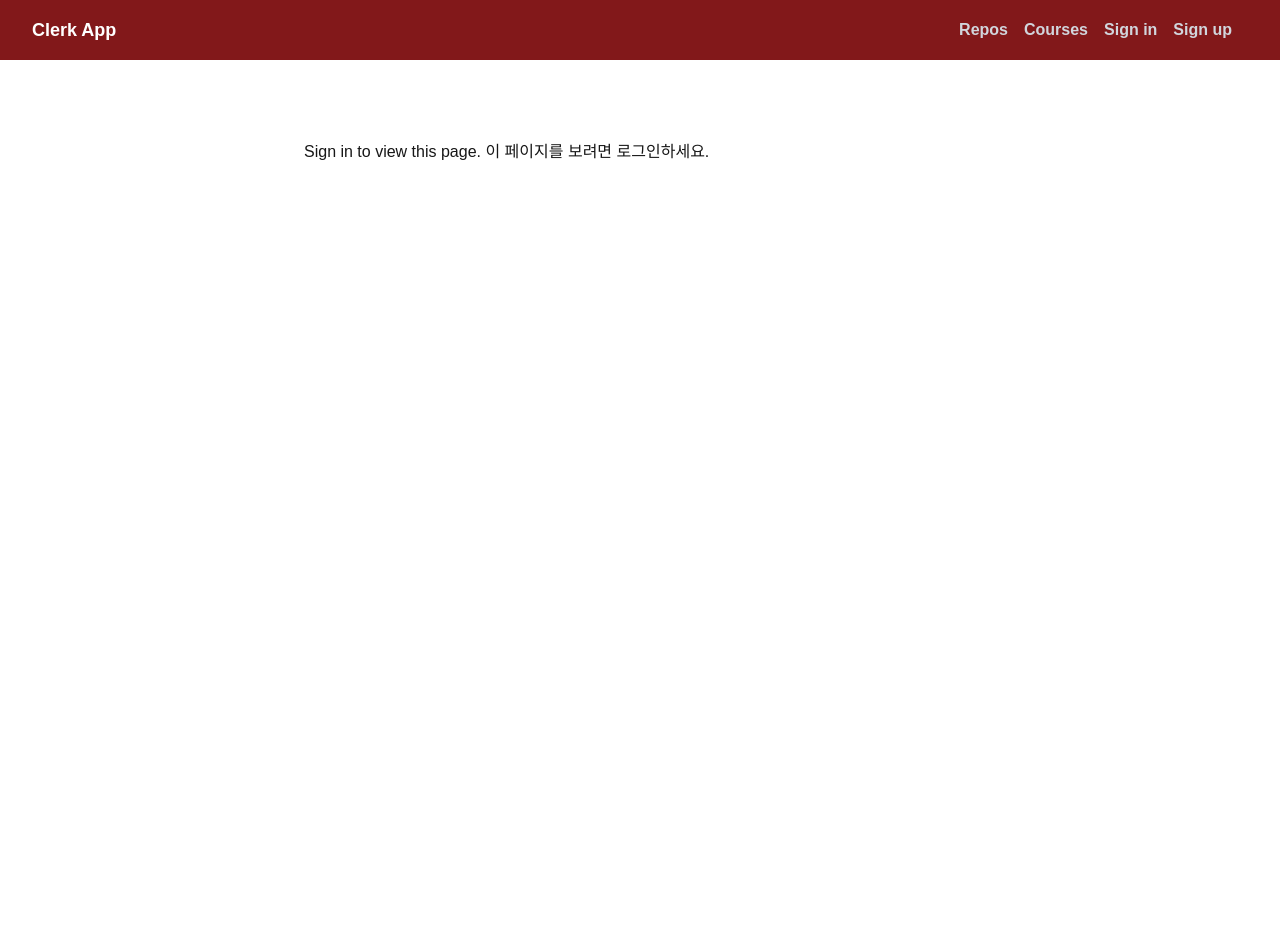
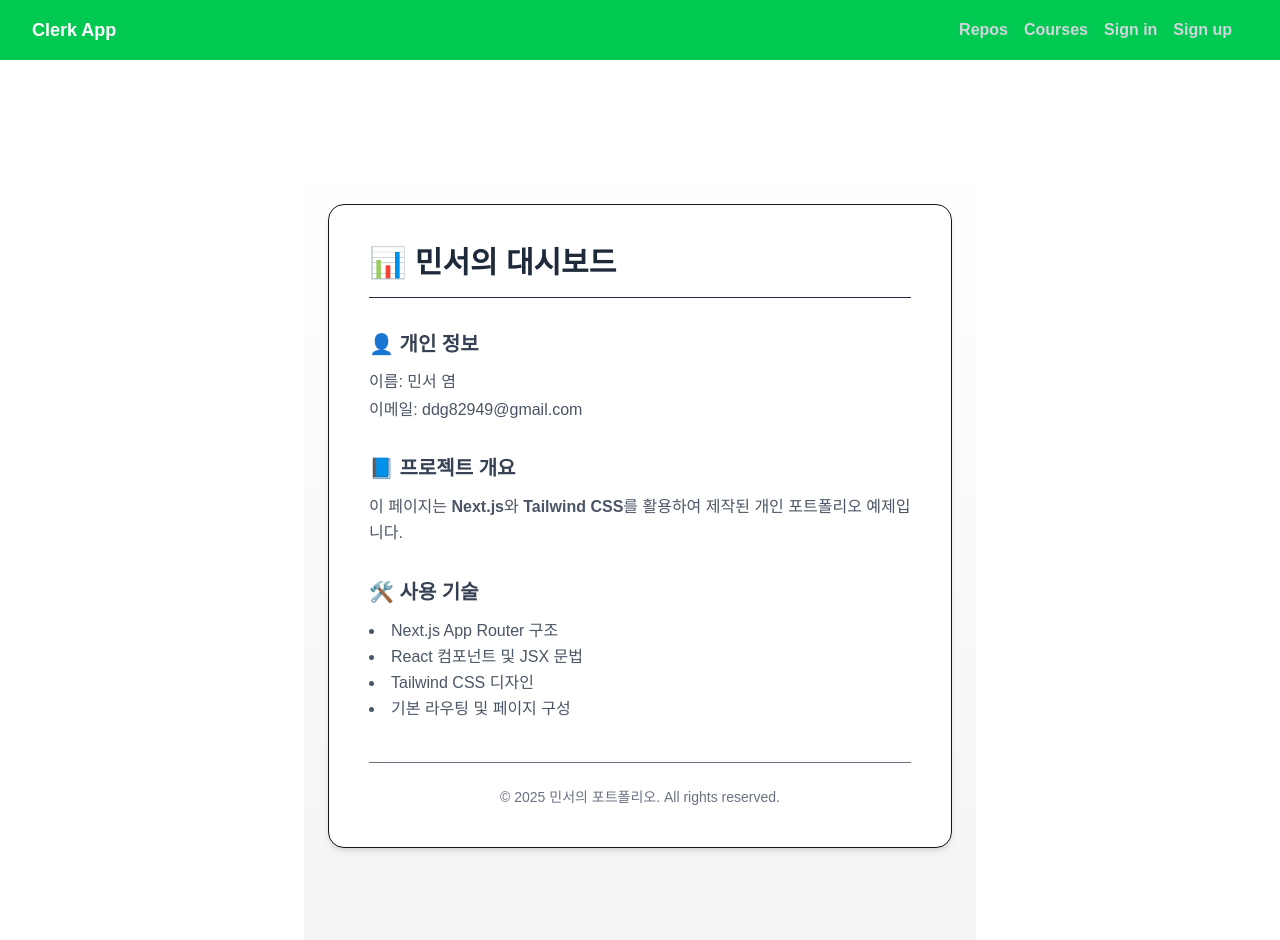
Before and after one commit to yms040930-prog/protfolio, a Next.js app: page /dashboard-s in a window 1280 px wide. Before the commit the page ends 860 px from the top, so only its background shows below. Built offline with nearby package versions, Linux system fonts and the light colour scheme; no server answers.

Commit message:
Update navbar color and fix GitHub repos error handling

```diff
--- a/src/app/dashboard-c/page.tsx
+++ b/src/app/dashboard-c/page.tsx
@@ -1,31 +1,94 @@
 'use client'
+
 import { useUser } from '@clerk/nextjs'
 import React from 'react'
+import Link from 'next/link'
 
 export default function DashboardCPage() {
   const { isSignedIn, user, isLoaded } = useUser()
 
   if (!isLoaded) {
-    return <div>Loading... 페이지 로딩중입니다... </div>
+    return (
+      <div className="flex items-center justify-center min-h-screen text-gray-600">
+        Loading... 페이지 로딩중입니다...
+      </div>
+    )
   }
 
   if (!isSignedIn) {
     return (
-      <div>Sign in to view this page. 이 페이지를 보려면 로그인하세요. </div>
+      <div className="flex items-center justify-center min-h-screen text-gray-700">
+        <p>🔒 이 페이지를 보려면 로그인하세요.</p>
+      </div>
     )
   }
 
   return (
-    <div>
-      <h1 className="text-2xl font-bold mb-5">Dashboard (Client-side)</h1>
+    <div className="min-h-screen bg-gradient-to-b from-white to-gray-100 py-16 px-6">
+      <div className="max-w-3xl mx-auto bg-white rounded-2xl shadow-lg p-10">
+        <h1 className="text-3xl font-extrabold mb-6 text-gray-800 border-b pb-4">
+          🎓 {user.firstName} {user.lastName}의 포트폴리오 대시보드
+        </h1>
 
-      <div className="mb-5">
-        <p>use client 지시자 사용</p>
-        <p>브라우저에서 useUser() 함수 이용 </p>
-        <p>
-          Welcome, {user.firstName} {user.lastName}{' '}
-        </p>
-        <p>Email: {user.primaryEmailAddress?.emailAddress} </p>
+        {/* 개인 정보 섹션 */}
+        <section className="mb-8">
+          <h2 className="text-xl font-semibold text-gray-700 mb-3">
+            👤 개인 정보
+          </h2>
+          <p className="text-gray-600 mb-1">
+            이름: {user.firstName} {user.lastName}
+          </p>
+          <p className="text-gray-600 mb-1">
+            이메일: {user.primaryEmailAddress?.emailAddress}
+          </p>
+        </section>
+
+        {/* 포트폴리오 소개 섹션 */}
+        <section className="mb-8">
+          <h2 className="text-xl font-semibold text-gray-700 mb-3">
+            📘 포트폴리오 소개
+          </h2>
+          <p className="text-gray-600 leading-relaxed">
+            이 포트폴리오 홈페이지는 <b>Next.js</b> 프레임워크와{' '}
+            <b>Clerk 인증</b>을 이용해 제작되었습니다.
+            <br />
+            강의 시간에 배운 기술들을 기반으로 웹서비스를 개발하는 것을 목표로
+            합니다.
+          </p>
+        </section>
+
+        {/* 주요 링크 섹션 */}
+        <section className="mb-8">
+          <h2 className="text-xl font-semibold text-gray-700 mb-3">
+            🔗 주요 링크
+          </h2>
+          <ul className="space-y-3">
+            <li>
+              <Link
+                href="https://github.com/yms040930-prog"
+                target="_blank"
+                className="text-blue-600 hover:text-blue-800 font-medium underline"
+              >
+                📁 GitHub 프로필
+              </Link>
+            </li>
+            <li>
+              <Link
+                href="https://nextjs.org"
+                target="_blank"
+                className="text-blue-600 hover:text-blue-800 font-medium underline"
+              >
+                ⚡ Next.js 공식 사이트
+              </Link>
+            </li>
+          </ul>
+        </section>
+
+        {/* 푸터 */}
+        <footer className="pt-6 border-t text-sm text-gray-500">
+          © {new Date().getFullYear()} {user.firstName}의 포트폴리오. All rights
+          reserved.
+        </footer>
       </div>
     </div>
   )
--- a/src/app/dashboard-s/page.tsx
+++ b/src/app/dashboard-s/page.tsx
@@ -1,26 +1,65 @@
-import { auth, currentUser } from '@clerk/nextjs/server'
+'use client'
+
 import React from 'react'
 
-export default async function DashboardPage() {
-  const { isAuthenticated } = await auth()
+export default function DashboardPage() {
+  // 로그인 인증 관련 내용은 아직 수업 범위에 없으므로 제거
+  // 대신 간단히 사용자 정보를 직접 입력하는 형태로 표현
 
-  if (!isAuthenticated) {
-    return (
-      <div>Sign in to view this page. 이 페이지를 보려면 로그인하세요.</div>
-    )
+  const user = {
+    firstName: '민서',
+    lastName: '염',
+    email: 'ddg82949@gmail.com',
   }
 
-  const user = await currentUser()
-  console.log(user)
+  return (
+    <div className="min-h-screen bg-gradient-to-b from-white to-gray-100 py-16 px-6">
+      <div className="max-w-3xl mx-auto bg-white border rounded-2xl shadow-md p-10">
+        <h1 className="text-3xl font-bold mb-8 text-gray-800 border-b pb-4">
+          📊 {user.firstName}의 대시보드
+        </h1>
 
-  return (
-    <div>
-      <h1 className="text-2xl font-bold mb-5">Dashboard</h1>
-      <p className="mb-2">Welcome to dashboard</p>
-      <div className="mb-5">
-        <p>Welcome, {user?.firstName}</p>
-        <p>Email: {user?.primaryEmailAddress?.emailAddress} </p>
-        <p>사용자 등록일: {user?.createdAt} </p>
+        {/* 개인 정보 섹션 */}
+        <section className="mb-8">
+          <h2 className="text-xl font-semibold text-gray-700 mb-3">
+            👤 개인 정보
+          </h2>
+          <p className="text-gray-600 mb-1">
+            이름: {user.firstName} {user.lastName}
+          </p>
+          <p className="text-gray-600 mb-1">이메일: {user.email}</p>
+        </section>
+
+        {/* 포트폴리오 설명 */}
+        <section className="mb-8">
+          <h2 className="text-xl font-semibold text-gray-700 mb-3">
+            📘 프로젝트 개요
+          </h2>
+          <p className="text-gray-600 leading-relaxed">
+            이 페이지는 <b>Next.js</b>와 <b>Tailwind CSS</b>를 활용하여 제작된
+            개인 포트폴리오 예제입니다.
+            <br />
+          </p>
+        </section>
+
+        {/* 기술 스택 */}
+        <section className="mb-8">
+          <h2 className="text-xl font-semibold text-gray-700 mb-3">
+            🛠️ 사용 기술
+          </h2>
+          <ul className="list-disc list-inside text-gray-600 leading-relaxed">
+            <li>Next.js App Router 구조</li>
+            <li>React 컴포넌트 및 JSX 문법</li>
+            <li>Tailwind CSS 디자인</li>
+            <li>기본 라우팅 및 페이지 구성</li>
+          </ul>
+        </section>
+
+        {/* 푸터 */}
+        <footer className="pt-6 mt-10 border-t text-sm text-gray-500 text-center">
+          © {new Date().getFullYear()} {user.firstName}의 포트폴리오. All rights
+          reserved.
+        </footer>
       </div>
     </div>
   )
--- a/src/app/page.tsx
+++ b/src/app/page.tsx
@@ -3,7 +3,9 @@ import Link from 'next/link'
 export default function Home() {
   return (
     <>
-      <h1 className="text-2xl mb-4 font-bold">Welcome Home</h1>
+      <h1 className="text-2xl mb-4 font-bold">
+        환영합니다! 포트폴리오 홈입니다.
+      </h1>
       <div className="mb-4 bg-gray-100 p-4 m-4 rounded-lg">
         <Link
           href="https://clerk.com/"
--- a/src/app/repos/page.tsx
+++ b/src/app/repos/page.tsx
@@ -6,42 +6,56 @@ import { FaStar, FaCodeBranch, FaEye } from 'react-icons/fa'
 const username = githubuser
 
 export default async function ReposPage() {
-  // 1. SSG: Static Site Generation
   const response = await fetch(
     `https://api.github.com/users/${username}/repos`,
     {
       headers: {
         Authorization: `token ${process.env.GITHUB_ACCESS_TOKEN}`,
       },
+      // 💡 캐시 설정 안 하면 stale 데이터 나올 수도 있음
+      cache: 'no-store',
     }
   )
-  // 2. SSR: Server-Side Rendering
-  // const response = await fetch(
-  //   `https://api.github.com/users/${username}/repos`,
-  //   { cache: 'no-store' }
-  // )
-  // 3. ISR: Incremental Static Generation
-  // const response = await fetch(
-  //   `https://api.github.com/users/${username}/repos`,
-  //   { next: { revalidate: 60 } }
-  // )
 
+  // 혹시 API 호출 지연 시 시각적 테스트용
   await new Promise((resolve) => setTimeout(resolve, 1000))
-  const repos = await response.json()
-  // console.log(repos)
+
+  let repos
+  try {
+    repos = await response.json()
+  } catch (error) {
+    console.error('JSON 파싱 실패:', error)
+    repos = []
+  }
+
+  if (!Array.isArray(repos)) {
+    if (process.env.NODE_ENV === 'development') {
+      console.log('Unexpected data format:', repos)
+    }
+    return (
+      <div className="text-red-600 bg-red-50 p-4 rounded-md">
+        ⚠️ GitHub API 요청 중 오류가 발생했습니다.
+      </div>
+    )
+  }
 
   return (
-    <div>
-      <h2 className="text-2xl font-bold mb-4">
-        Github Repositories of {username}
+    <div className="max-w-4xl mx-auto mt-10">
+      <h2 className="text-2xl font-bold mb-4 text-gray-800">
+        📁 GitHub Repositories of {username}
       </h2>
       <ul>
         {repos.map((repo: Repository) => (
-          <li key={repo.id} className="bg-gray-100 m-4 p-4 rounded-md">
+          <li
+            key={repo.id}
+            className="bg-gray-100 m-4 p-4 rounded-md shadow-sm hover:bg-gray-200 transition"
+          >
             <Link href={`/repos/${repo.name}`}>
-              <h3 className="text-xl font-bold">{repo.name}</h3>
-              <p>{repo.description}</p>
-              <div className="flex justify-between items-center">
+              <h3 className="text-xl font-bold text-blue-700">{repo.name}</h3>
+              <p className="text-gray-600 mb-2">
+                {repo.description || 'No description provided.'}
+              </p>
+              <div className="flex justify-between items-center text-gray-700 text-sm">
                 <span className="flex items-center gap-1">
                   <FaStar /> {repo.stargazers_count}
                 </span>
--- a/src/components/Header.tsx
+++ b/src/components/Header.tsx
@@ -12,7 +12,7 @@ import React from 'react'
 export default function Header() {
   return (
     <div>
-      <nav className="bg-red-900 py-4 px-8">
+      <nav className="bg-green-500 py-4 px-8">
         <div className="flex items-center justify-between container">
           <div className="flex items-center font-bold">
             <Link href="/" className="text-lg text-white">
```
